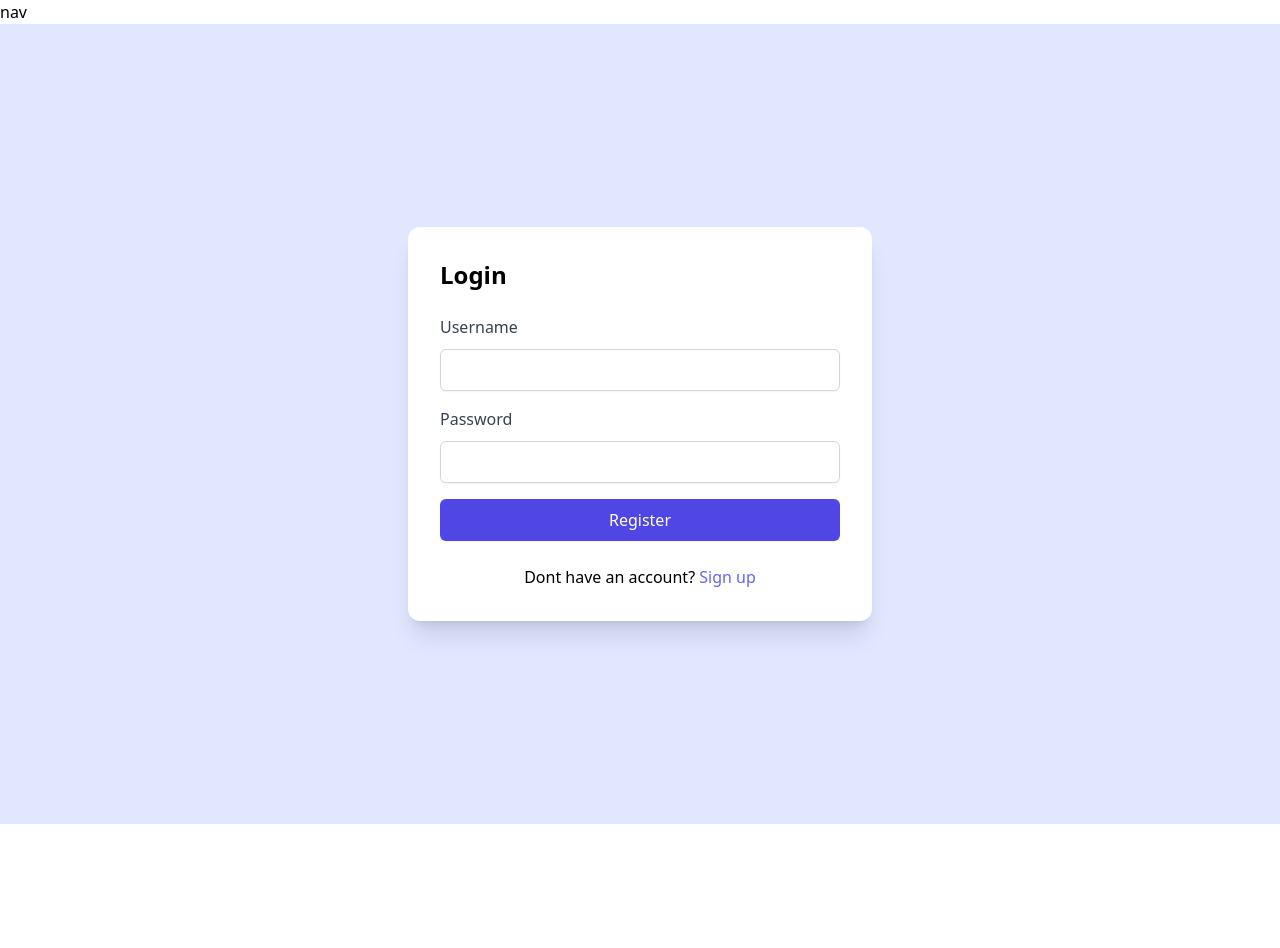
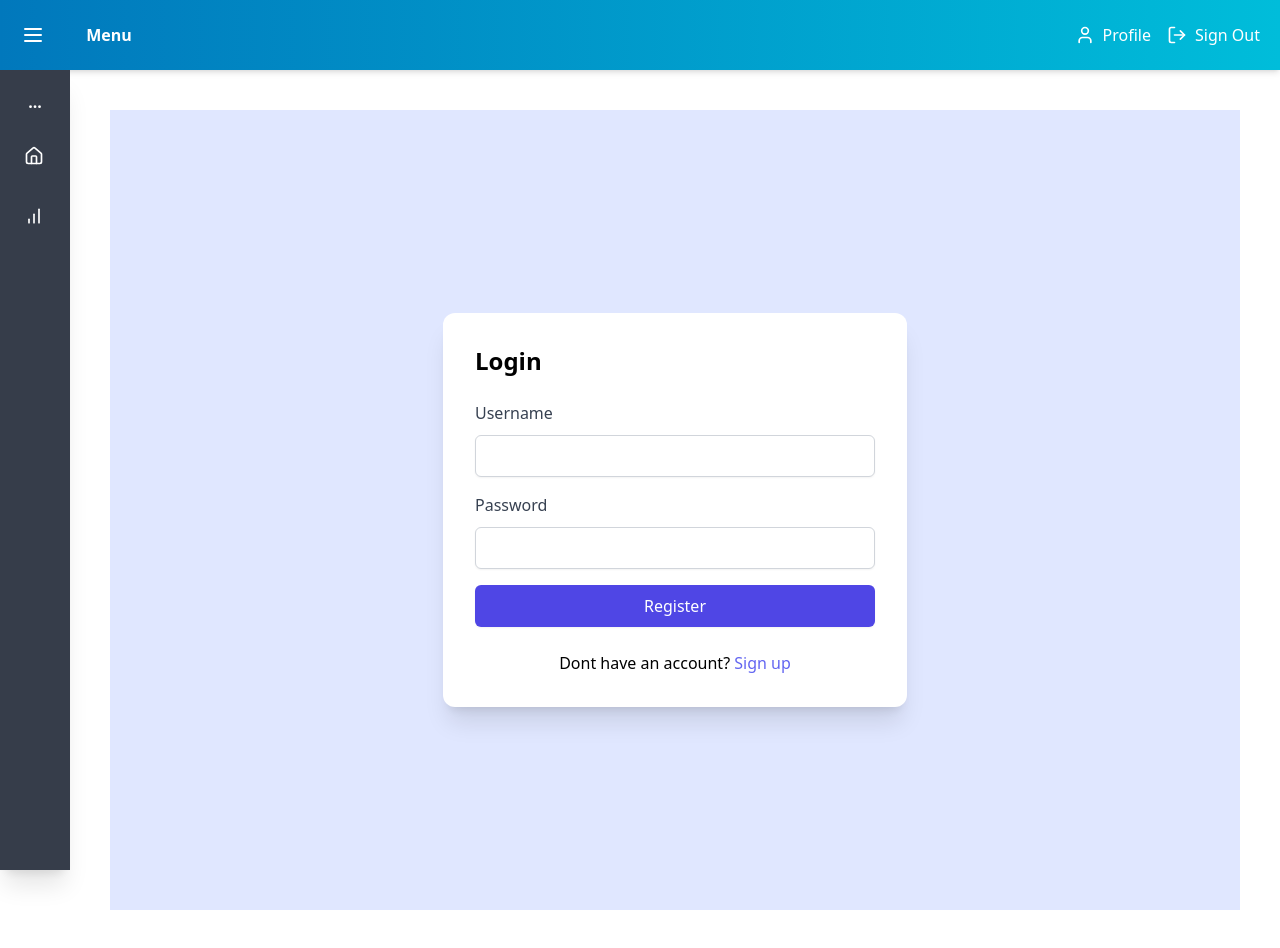
Before and after one commit to syafrud/Kasir-new, a Next.js app: page /login in a window 1280 px wide. Before the commit the page ends 824 px from the top, so only its background shows below. Built offline with nearby package versions, Linux system fonts and the light colour scheme.

Commit message:
redesign sidebar

```diff
--- a/app/layout.tsx
+++ b/app/layout.tsx
@@ -1,21 +1,120 @@
+"use client";
+import { LogoutButton } from "./auth";
 import "./globals.css";
 import { Providers } from "./providers";
-
-export const metadata = {
-  title: "Create Next App",
-  description: "Generated by create next app",
-};
+import { Home, BarChart, LogOut, User, Menu } from "lucide-react";
+import { useState } from "react";
 
 export default function RootLayout({
   children,
 }: {
   children: React.ReactNode;
 }) {
+  const [isSidebarExpanded, setSidebarExpanded] = useState(false);
+  const [isHovering, setHovering] = useState(false);
+
+  const toggleSidebar = () => {
+    setSidebarExpanded((prev) => !prev);
+  };
+
   return (
     <html lang="en">
       <body>
-        <nav>nav</nav>
-        <Providers>{children}</Providers>
+        <div className="relative z-[1000]">
+          {/* Navbar */}
+          <div className="topbar fixed top-0 left-0 w-full h-[70px] flex items-center bg-gradient-to-r from-[#0178bc] to-[#00bdda] shadow-md">
+            <div className="flex items-center w-[70px] justify-center">
+              <button
+                onClick={toggleSidebar}
+                className="text-white p-2 rounded-md hover:bg-[#01669e] transition"
+              >
+                <Menu size={24} />
+              </button>
+            </div>
+            <div className="flex justify-between items-center w-full px-5">
+              <a href="#" className="text-white font-bold">
+                Menu
+              </a>
+              <div className="flex items-center gap-4">
+                <a
+                  href="#"
+                  className="text-white flex items-center gap-2 hover:underline"
+                >
+                  <User size={20} />
+                  Profile
+                </a>
+                <a
+                  href="#"
+                  className="text-white flex items-center gap-2 hover:underline"
+                >
+                  <LogOut size={20} />
+                  <LogoutButton />
+                </a>
+              </div>
+            </div>
+          </div>
+
+          {/* Sidebar */}
+          <div
+            className={`sidebar fixed top-[70px] left-0 h-screen ${
+              isSidebarExpanded || isHovering ? "w-[225px]" : "w-[70px]"
+            } bg-[#363D4A] flex flex-col gap-6 py-5 px-3 overflow-y-auto no-scrollbar transition-all duration-300 shadow-xl`}
+            onMouseEnter={() => setHovering(true)}
+            onMouseLeave={() => setHovering(false)}
+          >
+            <ul className="flex flex-col gap-6">
+              <li className="px-3">
+                <div
+                  className={`text-white font-bold text-center uppercase ${
+                    isSidebarExpanded || isHovering ? "hidden" : "block"
+                  }`}
+                >
+                  ...
+                </div>
+                <div
+                  className={`text-white font-bold ${
+                    isSidebarExpanded || isHovering ? "block" : "hidden"
+                  }`}
+                >
+                  Menu Utama
+                </div>
+              </li>
+
+              <li className="flex items-center gap-4 px-3 py-2 hover:bg-[#505761] rounded-md transition">
+                <Home size={20} className="text-white" />
+                <span
+                  className={`text-white ${
+                    isSidebarExpanded || isHovering ? "block" : "hidden"
+                  }`}
+                >
+                  Dashboard
+                </span>
+              </li>
+
+              <li className="flex items-center gap-4 px-3 py-2 hover:bg-[#505761] rounded-md transition">
+                <BarChart size={20} className="text-white" />
+                <span
+                  className={`text-white ${
+                    isSidebarExpanded || isHovering ? "block" : "hidden"
+                  }`}
+                >
+                  Rekap
+                </span>
+              </li>
+            </ul>
+          </div>
+
+          {/* Content */}
+          <div
+            className={`${
+              isSidebarExpanded ? "pl-[225px]" : "pl-[70px]"
+            } pt-[70px] transition-all duration-300 min-w-max`}
+          >
+            <div className="p-10">
+              <Providers>{children}</Providers>
+            </div>
+          </div>
+        </div>
       </body>
     </html>
   );
--- a/app/page.tsx
+++ b/app/page.tsx
@@ -1,7 +1,6 @@
 import { getServerSession } from "next-auth";
 import { authOptions } from "./api/auth/[...nextauth]/route";
 import { redirect } from "next/navigation";
-import { LoginButton, LogoutButton } from "./auth";
 import { User } from "./user";
 
 export default async function Home() {
@@ -12,7 +11,6 @@ export default async function Home() {
   }
   return (
     <main>
-      <LogoutButton />
       <h2>Server Session</h2>
       <pre>{JSON.stringify(session)}</pre>
       <h2>Client Call</h2>
--- a/package.json
+++ b/package.json
@@ -15,6 +15,7 @@
     "@next-auth/prisma-adapter": "^1.0.7",
     "@prisma/client": "^6.0.1",
     "bcrypt": "^5.1.1",
+    "lucide-react": "^0.464.0",
     "next": "15.0.3",
     "next-auth": "^4.24.10",
     "react": "^18.3.1",
```
Also changed, not shown: 1 other file (tests, documents, lock files or other folders).
